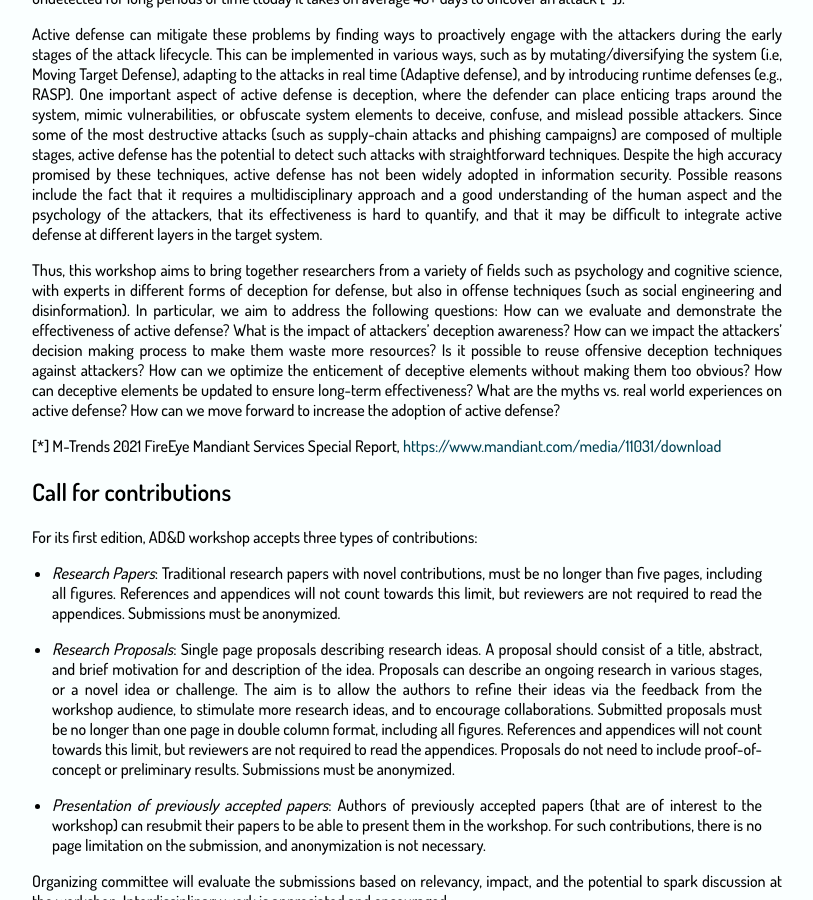
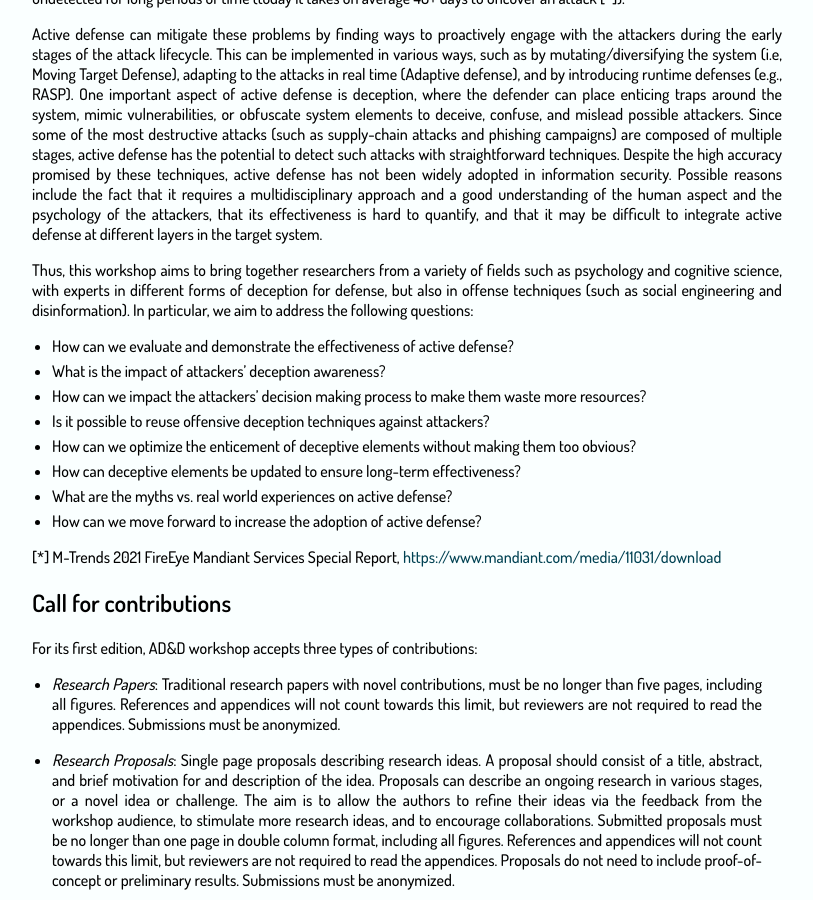
Before and after one commit to BillyPragSec/billypragsec.github.io, a Jekyll site: the page built from index.md, in a window 1280 px wide and 900 px high, scrolled down 708 px. Shown: the whole window, without its empty margins (233-1046 px from the left). Built offline with Jekyll 4.4.1, drawn with Linux system fonts in a browser that asks for light colours; our own code applies the rules of GitHub Pages for plain Markdown files.

Commit message:
adding bulletlist

```diff
--- a/index.md
+++ b/index.md
@@ -11,14 +11,14 @@ Traditionally, information security distinguishes the roles of the attacker and
 Active defense can mitigate these problems by finding ways to proactively engage with the attackers during the early stages of the attack lifecycle. This can be implemented in various ways, such as by mutating/diversifying the system (i.e, Moving Target Defense), adapting to the attacks in real time (Adaptive defense), and by introducing runtime defenses (e.g., RASP). One important aspect of active defense is deception, where the defender can place enticing traps around the system, mimic vulnerabilities, or obfuscate system elements to deceive, confuse, and mislead possible attackers. Since some of the most destructive attacks (such as supply-chain attacks and phishing campaigns) are composed of multiple stages, active defense has the potential to detect such attacks with straightforward techniques. Despite the high accuracy promised by these techniques, active defense has not been widely adopted in information security. Possible reasons include the fact that it requires a multidisciplinary approach and a good understanding of the human aspect and the psychology of the attackers, that its effectiveness is hard to quantify, and that it may be difficult to integrate active defense at different layers in the target system.
 
 Thus, this workshop aims to bring together researchers from a variety of fields such as psychology and cognitive science, with experts in different forms of deception for defense, but also in offense techniques (such as social engineering and disinformation). In particular, we aim to address the following questions:
-How can we evaluate and demonstrate the effectiveness of active defense?
-What is the impact of attackers’ deception awareness?
-How can we impact the attackers’ decision making process to make them waste more resources?
-Is it possible to reuse offensive deception techniques against attackers?
-How can we optimize the enticement of deceptive elements without making them too obvious?
-How can deceptive elements be updated to ensure long-term effectiveness?
-What are the myths vs. real world experiences on active defense?
-How can we move forward to increase the adoption of active defense?
+- How can we evaluate and demonstrate the effectiveness of active defense?
+- What is the impact of attackers’ deception awareness?
+- How can we impact the attackers’ decision making process to make them waste more resources?
+- Is it possible to reuse offensive deception techniques against attackers?
+- How can we optimize the enticement of deceptive elements without making them too obvious?
+- How can deceptive elements be updated to ensure long-term effectiveness?
+- What are the myths vs. real world experiences on active defense?
+- How can we move forward to increase the adoption of active defense?
 
 [*] M-Trends 2021 FireEye Mandiant Services Special Report, <https://www.mandiant.com/media/11031/download>
 
```
